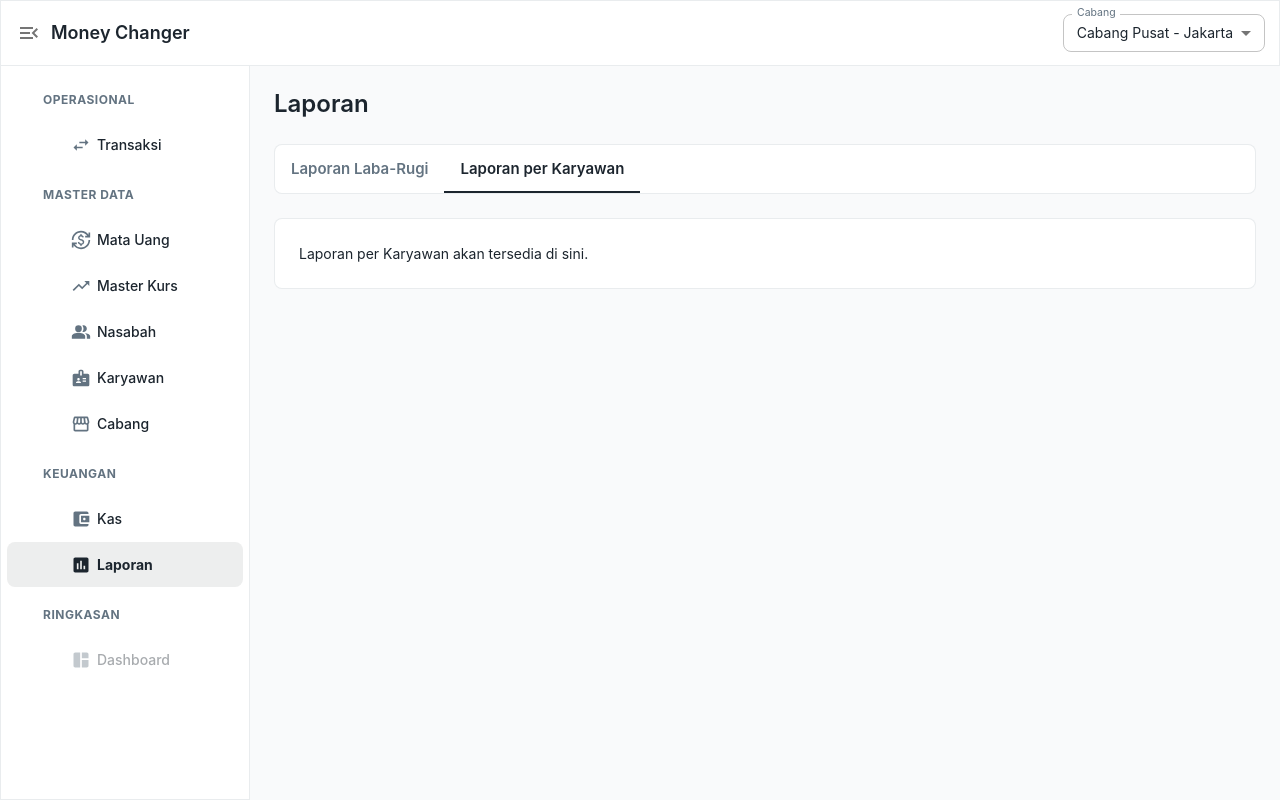
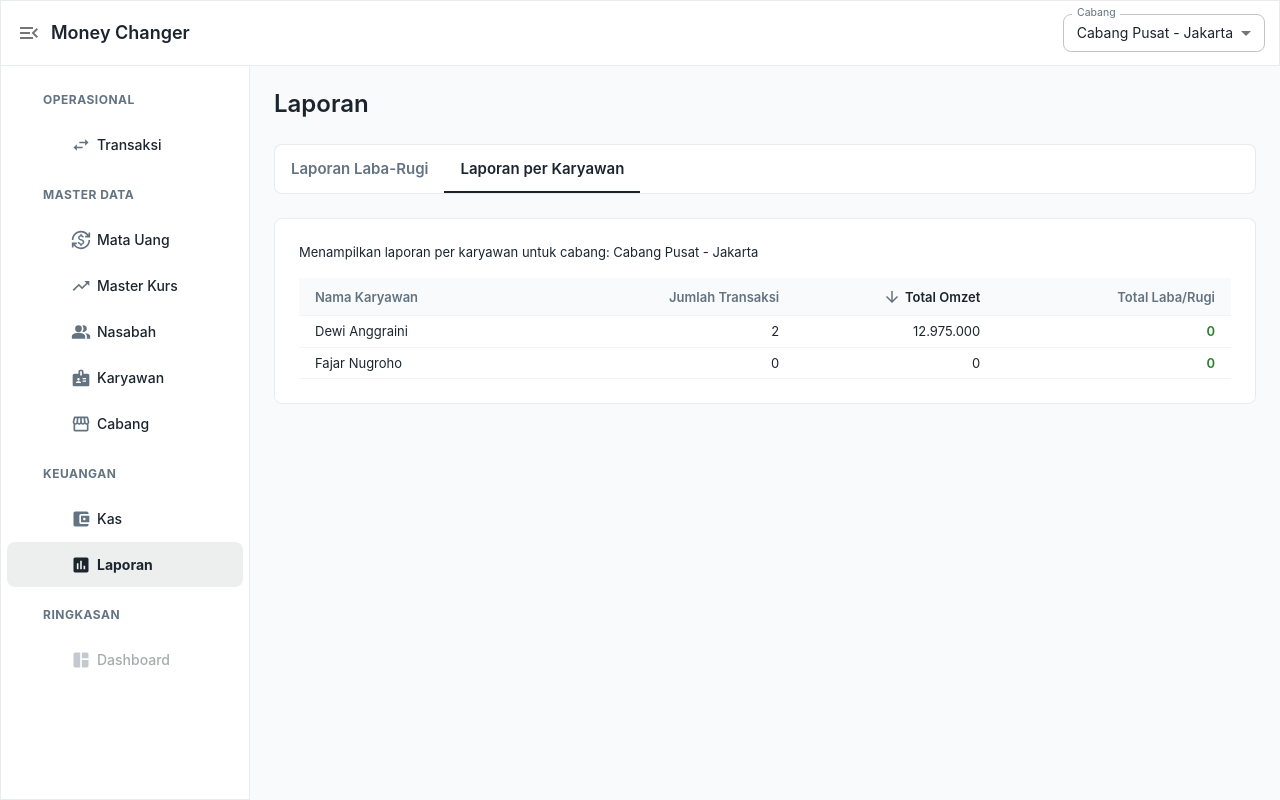
Before and after one commit to Christopherwijaya08/money_changer_frontend, a React (Vite) app: page /reports in a window 1280 px wide. Both pictures are taken after a click on the tab "Laporan per Karyawan". Built offline with nearby package versions, Linux system fonts and the light colour scheme.

Commit message:
feat: add Laporan per Karyawan tab with sortable columns
Aggregates transaction count, total omzet, and total margin per
employee (scoped to current branch), sortable by any column via
TableSortLabel (click toggles asc/desc).

```diff
--- a/src/pages/ReportPage.jsx
+++ b/src/pages/ReportPage.jsx
@@ -9,10 +9,11 @@ import TableBody from '@mui/material/TableBody'
 import TableRow from '@mui/material/TableRow'
 import TableCell from '@mui/material/TableCell'
 import TableContainer from '@mui/material/TableContainer'
+import TableSortLabel from '@mui/material/TableSortLabel'
 import TextField from '@mui/material/TextField'
 import MenuItem from '@mui/material/MenuItem'
 import Button from '@mui/material/Button'
-import { currencies, transactions } from '../mocks/data'
+import { currencies, employees, transactions } from '../mocks/data'
 import { useBranch } from '../context/BranchContext'
 
 const TABS = ['Laporan Laba-Rugi', 'Laporan per Karyawan']
@@ -149,6 +150,99 @@ function ProfitLossTab() {
   )
 }
 
+const EMPLOYEE_COLUMNS = [
+  { key: 'name', label: 'Nama Karyawan' },
+  { key: 'jumlahTransaksi', label: 'Jumlah Transaksi', align: 'right' },
+  { key: 'totalOmzet', label: 'Total Omzet', align: 'right' },
+  { key: 'totalMargin', label: 'Total Laba/Rugi', align: 'right' },
+]
+
+function EmployeeReportTab() {
+  const { selectedBranchId, branches } = useBranch()
+  const branchName = branches.find((b) => b.id === selectedBranchId)?.name
+  const [orderBy, setOrderBy] = useState('totalOmzet')
+  const [order, setOrder] = useState('desc')
+
+  const rows = employees
+    .filter((e) => e.branchId === selectedBranchId)
+    .map((e) => {
+      const employeeTransactions = transactions.filter(
+        (t) => t.branchId === selectedBranchId && t.employeeName === e.name
+      )
+      return {
+        id: e.id,
+        name: e.name,
+        jumlahTransaksi: employeeTransactions.length,
+        totalOmzet: employeeTransactions.reduce((sum, t) => sum + t.totalAmount, 0),
+        totalMargin: employeeTransactions.reduce((sum, t) => sum + computeMargin(t), 0),
+      }
+    })
+    .sort((a, b) => {
+      const dir = order === 'asc' ? 1 : -1
+      if (a[orderBy] < b[orderBy]) return -1 * dir
+      if (a[orderBy] > b[orderBy]) return 1 * dir
+      return 0
+    })
+
+  function handleSort(column) {
+    if (orderBy === column) {
+      setOrder((o) => (o === 'asc' ? 'desc' : 'asc'))
+    } else {
+      setOrderBy(column)
+      setOrder('desc')
+    }
+  }
+
+  return (
+    <div className="flex flex-col gap-4">
+      <Typography variant="body2" color="text.secondary">
+        Menampilkan laporan per karyawan untuk cabang: {branchName}
+      </Typography>
+      <TableContainer>
+        <Table size="small">
+          <TableHead>
+            <TableRow>
+              {EMPLOYEE_COLUMNS.map((col) => (
+                <TableCell key={col.key} align={col.align}>
+                  <TableSortLabel
+                    active={orderBy === col.key}
+                    direction={orderBy === col.key ? order : 'asc'}
+                    onClick={() => handleSort(col.key)}
+                  >
+                    {col.label}
+                  </TableSortLabel>
+                </TableCell>
+              ))}
+            </TableRow>
+          </TableHead>
+          <TableBody>
+            {rows.map((r) => (
+              <TableRow key={r.id} hover>
+                <TableCell>{r.name}</TableCell>
+                <TableCell align="right">{r.jumlahTransaksi}</TableCell>
+                <TableCell align="right">{formatNumber(r.totalOmzet)}</TableCell>
+                <TableCell
+                  align="right"
+                  sx={{ color: r.totalMargin >= 0 ? 'success.main' : 'error.main', fontWeight: 600 }}
+                >
+                  {formatNumber(r.totalMargin)}
+                </TableCell>
+              </TableRow>
+            ))}
+            {rows.length === 0 && (
+              <TableRow>
+                <TableCell colSpan={4} align="center">
+                  Belum ada karyawan untuk cabang ini.
+                </TableCell>
+              </TableRow>
+            )}
+          </TableBody>
+        </Table>
+      </TableContainer>
+    </div>
+  )
+}
+
 export default function ReportPage() {
   const [tab, setTab] = useState(0)
 
@@ -168,9 +262,7 @@ export default function ReportPage() {
 
       <Paper className="p-6">
         {tab === 0 && <ProfitLossTab />}
-        {tab === 1 && (
-          <Typography color="text.secondary">{TABS[tab]} akan tersedia di sini.</Typography>
-        )}
+        {tab === 1 && <EmployeeReportTab />}
       </Paper>
     </div>
   )
```
